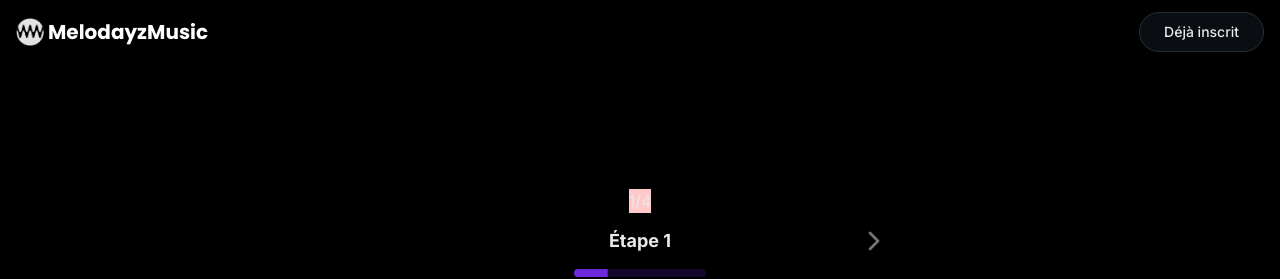
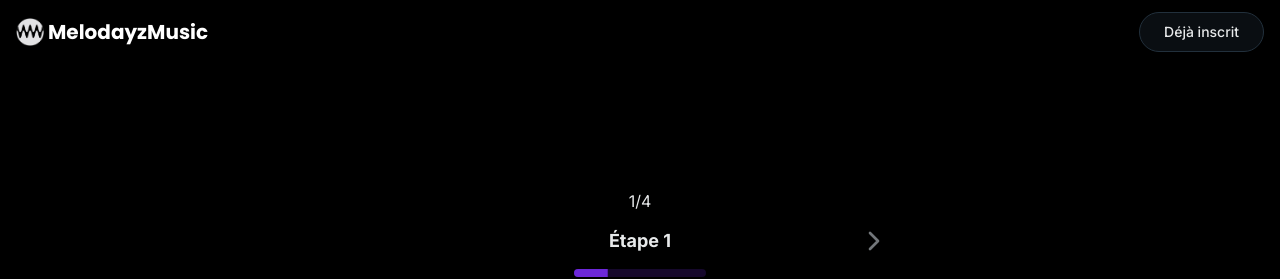
Before and after one commit to bossnare/melodayzmusic, a Next.js app in the folder apps/client/: page /auth/register/step in a window 1280 px wide. Shown: the top 279 px of the page. Built offline with nearby package versions, Linux system fonts and the light colour scheme.

Commit message:
Update StepNavigation.tsx😑

```diff
--- a/apps/client/src/components/auth/StepNavigation.tsx
+++ b/apps/client/src/components/auth/StepNavigation.tsx
@@ -14,7 +14,7 @@ export const StepNavigation = ({
 
   return (
     <nav className="flex gap-0 flex-col items-center justify-center pb-2">
-      <span className="bg-red-200">
+      <span>
         {step}/{totalSteps}
       </span>
       {/* step navigation */}
```
